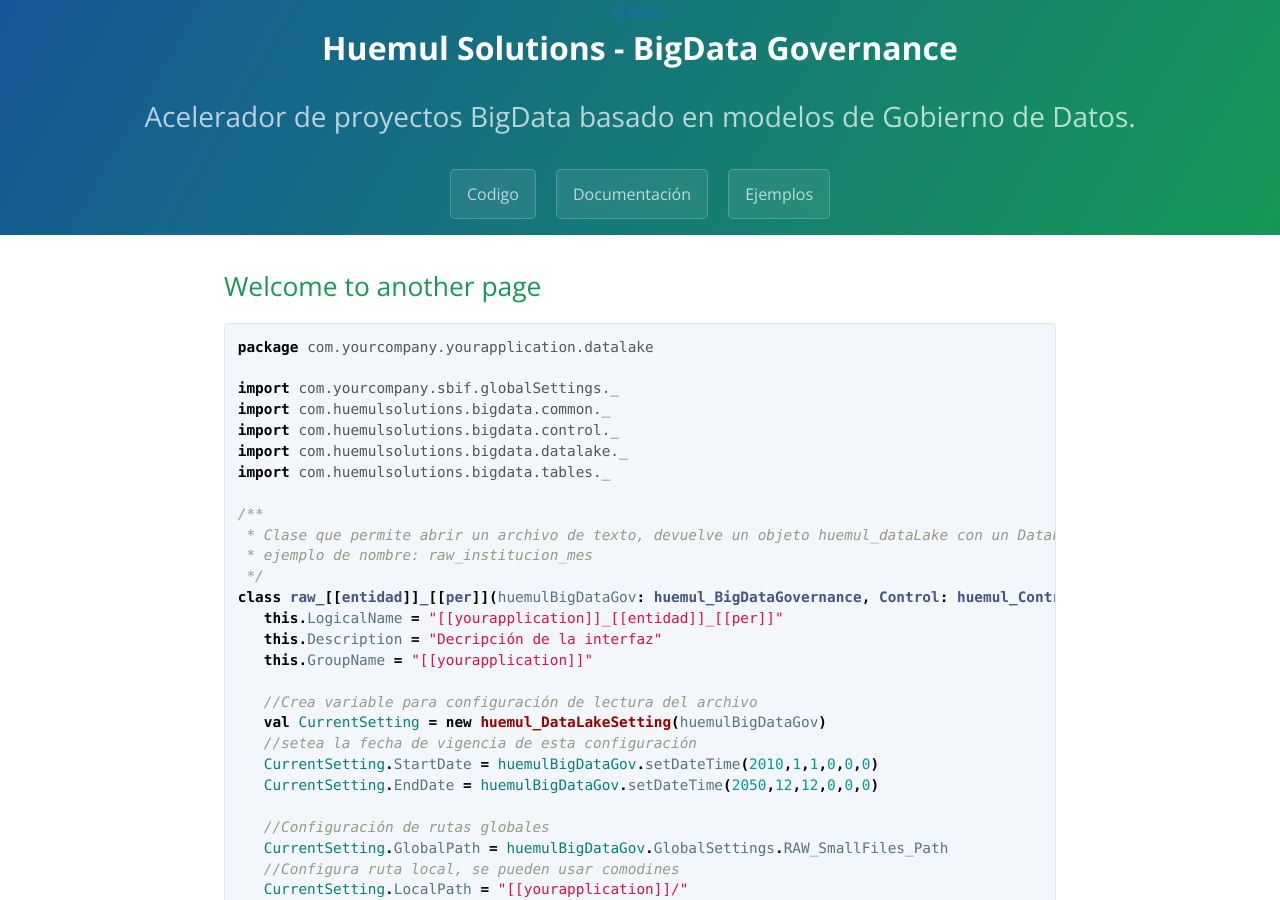
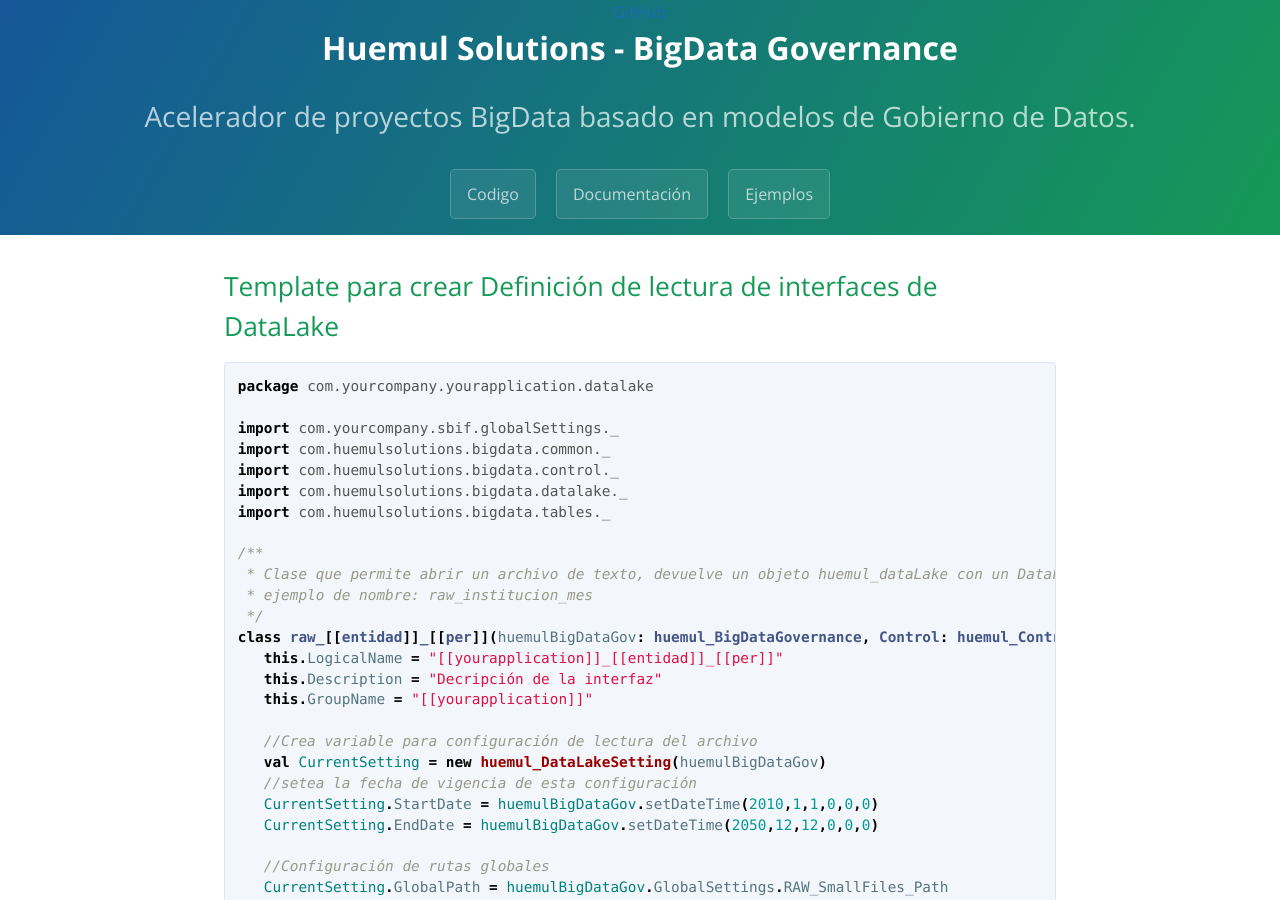
Before and after one commit to HuemulSolutions/HuemulSolutions.github.io, a Jekyll site: the page built from ejemplos.md, in a window 1280 px wide and 900 px high. Built offline with Jekyll 4.4.1, drawn with Linux system fonts in a browser that asks for light colours; our own code applies the rules of GitHub Pages for plain Markdown files.

Commit message:
Update ejemplos.md

````diff
--- a/ejemplos.md
+++ b/ejemplos.md
@@ -2,7 +2,7 @@
 layout: default
 ---
 
-## Welcome to another page
+## Template para crear Definición de lectura de interfaces de DataLake
 
 ```scala
 package com.yourcompany.yourapplication.datalake
````
